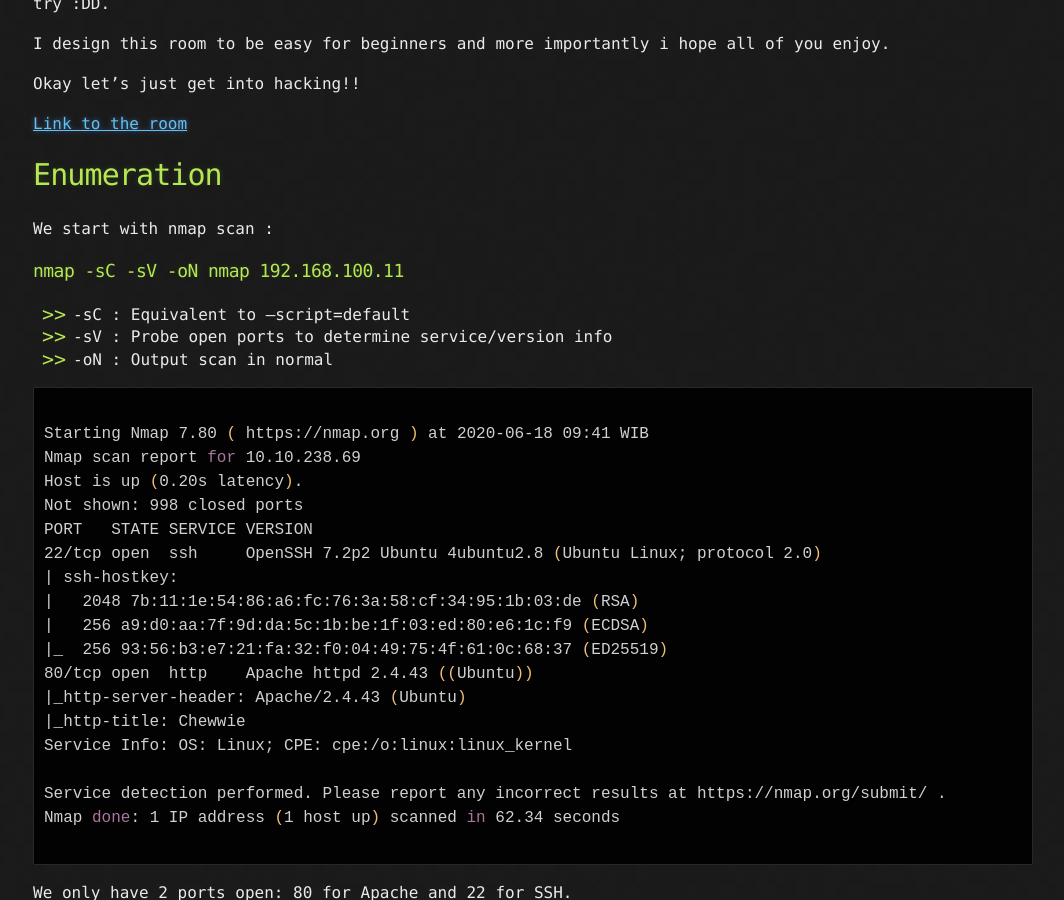
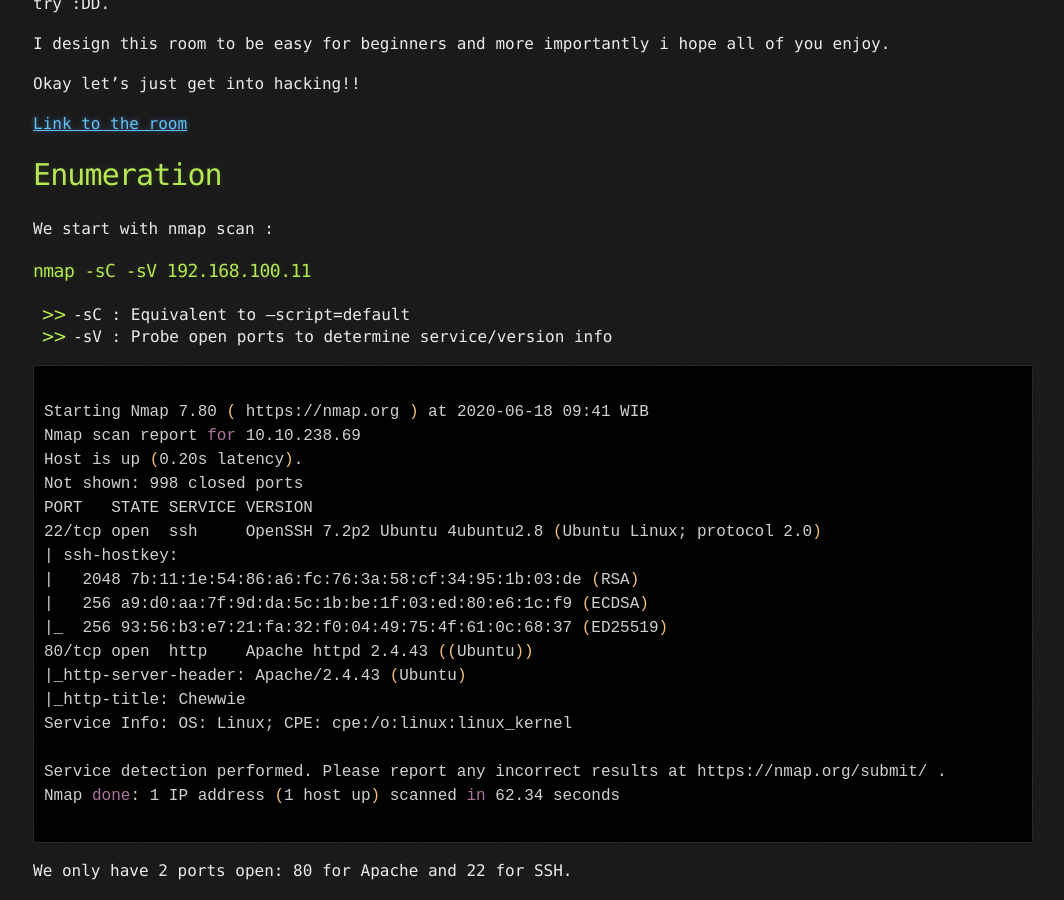
Before and after one commit to soraa14/soraa-writeups, a Jekyll site: the page built from _posts/2020-06-16-Chewie-Writeup-TryHackMe.md, in a window 1280 px wide and 900 px high, scrolled down 321 px. Shown: the whole window, without its empty margins (107-1171 px from the left). Built offline with Jekyll 4.4.1, drawn with Linux system fonts in a browser that asks for light colours.

Commit message:
Update 2020-06-16-Chewie-Writeup-TryHackMe.md

````diff
--- a/_posts/2020-06-16-Chewie-Writeup-TryHackMe.md
+++ b/_posts/2020-06-16-Chewie-Writeup-TryHackMe.md
@@ -19,11 +19,10 @@ Link to the room
 
 We start with nmap scan :
 
-### nmap -sC -sV -oN nmap 192.168.100.11
+### nmap -sC -sV 192.168.100.11
 
 - -sC : Equivalent to --script=default
 - -sV : Probe open ports to determine service/version info
-- -oN : Output scan in normal
 
 ```bash
 
````
